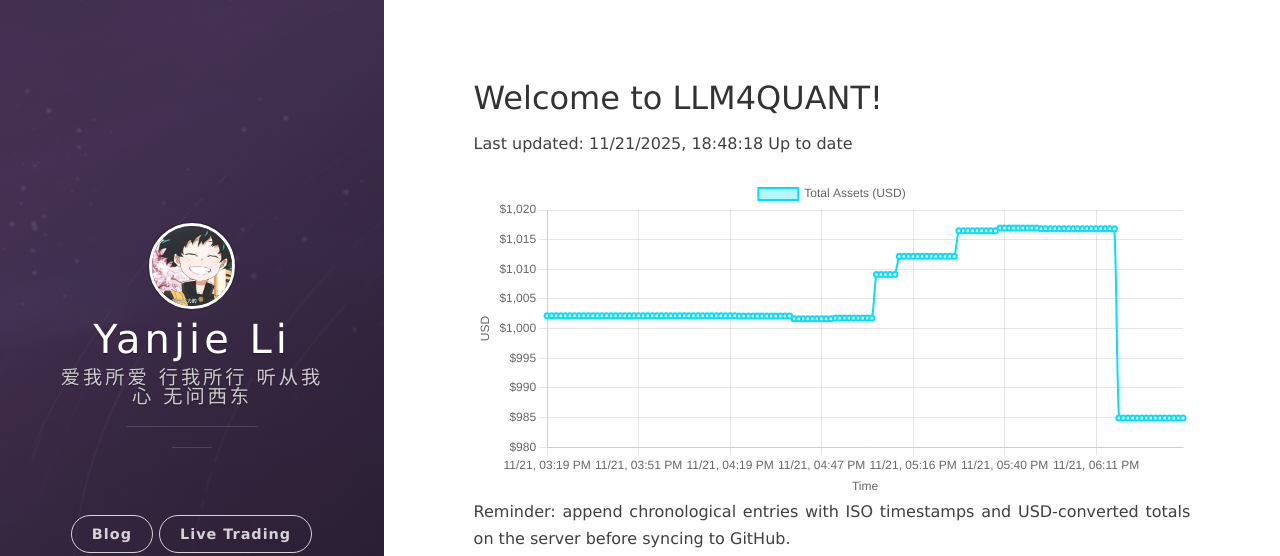
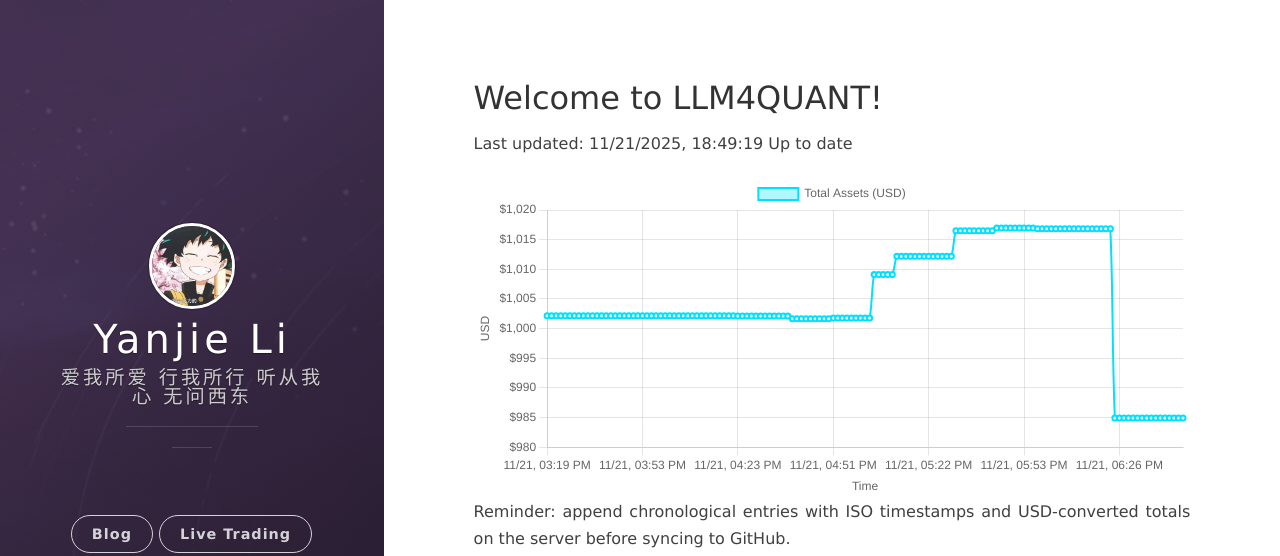
Before and after one commit to leeyegy/leeyegy.github.io, a Jekyll site: the page built from live-trading.html, in a window 1280 px wide. Shown: the top 556 px of the page. Built offline with Jekyll 4.4.1, drawn with Linux system fonts in a browser that asks for light colours; nearby versions of some CDN libraries.

Commit message:
AccountMonitor: update balance history 2025-11-22T02:49:19+08:00

```diff
--- a/assets/data/binance/balance-history.json
+++ b/assets/data/binance/balance-history.json
@@ -1,5 +1,5 @@
 {
-  "generatedAt": "2025-11-22T02:48:18+08:00",
+  "generatedAt": "2025-11-22T02:49:19+08:00",
   "asset": "total_usd_value",
   "history": [
     {
@@ -561,6 +561,10 @@
     {
       "timestamp": "2025-11-22T02:48:18+08:00",
       "totalUsd": 984.91919649
+    },
+    {
+      "timestamp": "2025-11-22T02:49:19+08:00",
+      "totalUsd": 984.91919649
     }
   ]
 }
```
